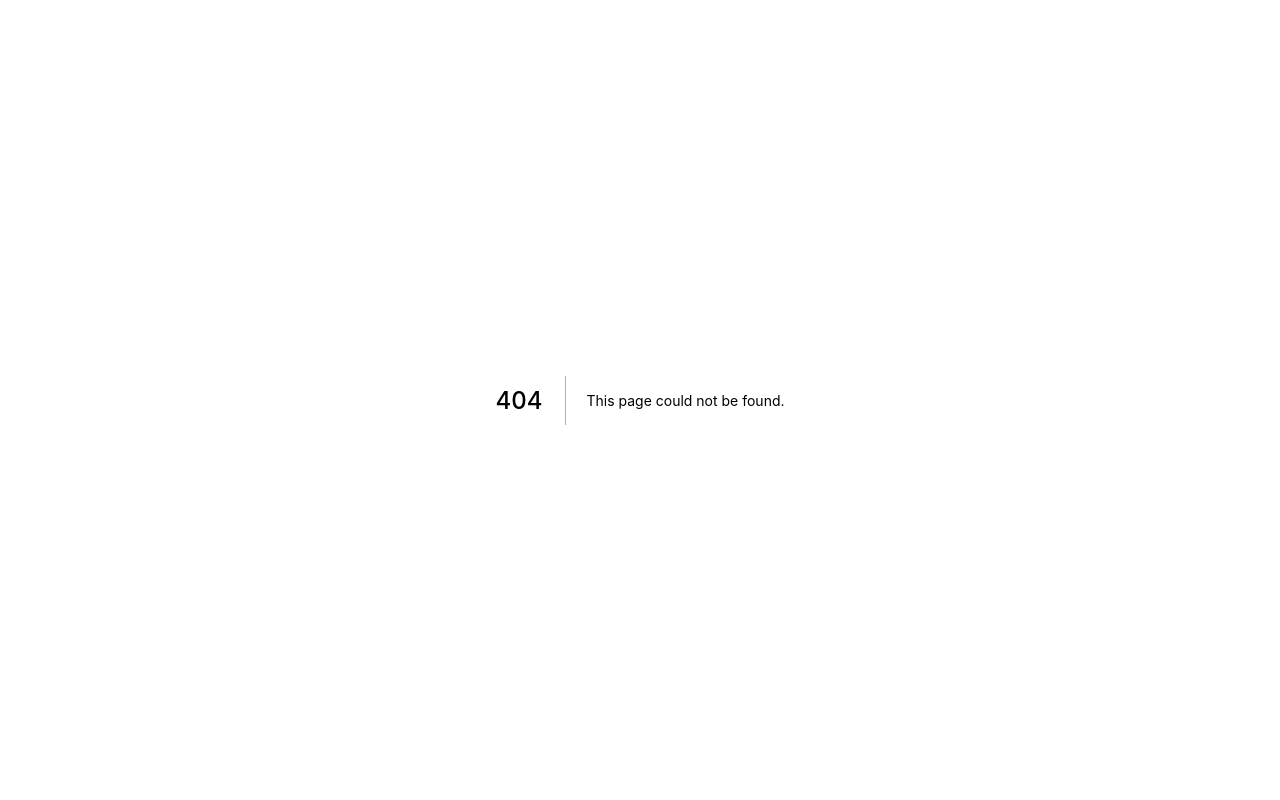
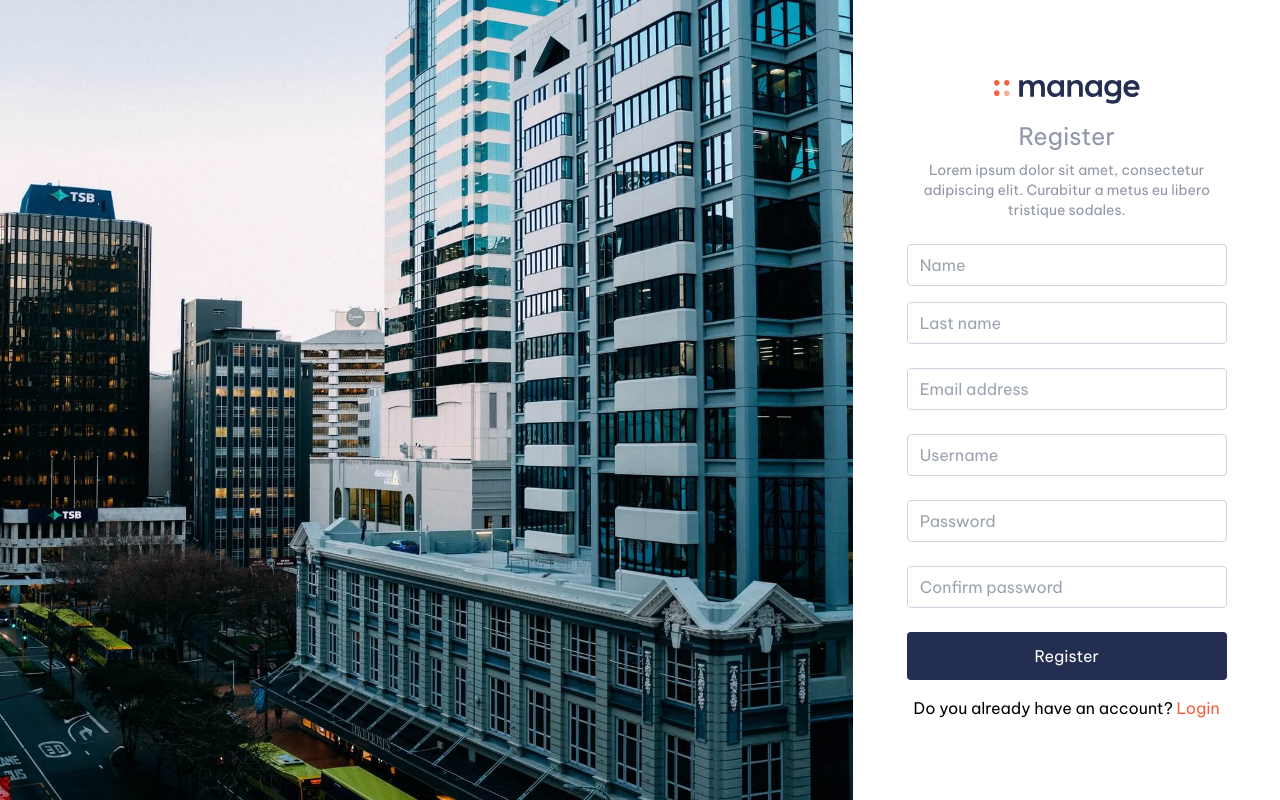
Before and after one commit to fervillalbag/metalhead, a Next.js app in the folder app/: page /register in a window 1280 px wide. Before the commit this address had no page. Built offline with nearby package versions, Linux system fonts and the light colour scheme.

Commit message:
feat: ui login and register pages

```diff
--- a/app/src/components/Navbar.tsx
+++ b/app/src/components/Navbar.tsx
@@ -3,7 +3,7 @@ import Link from "next/link";
 import { useRouter } from "next/router";
 import { LazyLoadImage } from "react-lazy-load-image-component";
 
-import { FaTimes, FaBars, FaShoppingCart } from "react-icons/fa";
+import { FaTimes, FaBars, FaShoppingCart, FaUserAlt } from "react-icons/fa";
 import { CartContextModal } from "@/context/CartContextModal";
 import { MenuContext } from "@/context/MenuContext";
 import { useCart } from "@/hooks/useCart";
@@ -143,6 +143,13 @@ const Navbar: React.FC = () => {
             </span>
           </button>
         </div>
+        <div className="ml-6">
+          <Link href="/login">
+            <a className="text-3xl text-slate-500">
+              <FaUserAlt />
+            </a>
+          </Link>
+        </div>
       </div>
     </nav>
   );
--- /dev/null
+++ b/app/src/pages/login.tsx
@@ -0,0 +1,66 @@
+import Link from "next/link";
+import React from "react";
+import { LazyLoadImage } from "react-lazy-load-image-component";
+
+const Login: React.FC = () => {
+  return (
+    <div className="sm:grid sm:grid-cols-2 lg:grid-cols-3 h-screen sm:overflow-y-hidden">
+      <div className="lg:col-start-1 lg:col-end-3 h-24 sm:h-screen">
+        <LazyLoadImage
+          src="/auth-image.jpeg"
+          alt=""
+          className="w-screen h-24 sm:h-screen object-cover"
+          effect="blur"
+        />
+      </div>
+      <div className="flex flex-col h-[calc(100vh_-_96px)] justify-center w-11/12 sm:w-9/12 mx-auto">
+        <div className="flex justify-center mb-4">
+          <div>
+            <img src="/logo.svg" alt="" />
+          </div>
+        </div>
+        <span className="block text-2xl text-center text-DarkGrayishBlue">
+          Login
+        </span>
+        <span className="block text-center mt-2 text-DarkGrayishBlue text-sm">
+          Lorem ipsum dolor sit amet, consectetur adipiscing elit. Curabitur a
+          metus eu libero tristique sodales.
+        </span>
+
+        <div className="mt-6">
+          <div className="mb-4">
+            <input
+              type="text"
+              className="w-full block border border-slate-300 rounded px-3 py-2 focus:border-slate-500 focus:outline-0 transition-all duration-300"
+              // value={data?.title}
+              // onChange={(e) => setData({ ...data, title: e.target.value })}
+              placeholder="Email address"
+            />
+          </div>
+          <div className="mb-6">
+            <input
+              type="password"
+              className="w-full block border border-slate-300 rounded px-3 py-2 focus:border-slate-500 focus:outline-0 transition-all duration-300"
+              // value={data?.title}
+              // onChange={(e) => setData({ ...data, title: e.target.value })}
+              placeholder="Password"
+            />
+          </div>
+          <div>
+            <button className="py-3 bg-DarkBlue w-full block text-white rounded">
+              Login
+            </button>
+          </div>
+          <span className="block mt-4 text-center">
+            Do not you have an account yet?{" "}
+            <Link href="/register">
+              <a className="text-BrightRed">Register</a>
+            </Link>
+          </span>
+        </div>
+      </div>
+    </div>
+  );
+};
+
+export default Login;
--- /dev/null
+++ b/app/src/pages/register.tsx
@@ -0,0 +1,102 @@
+import Link from "next/link";
+import React from "react";
+import { LazyLoadImage } from "react-lazy-load-image-component";
+
+const Register: React.FC = () => {
+  return (
+    <div className="sm:grid sm:grid-cols-2 lg:grid-cols-3 h-screen sm:overflow-y-hidden">
+      <div className="lg:col-start-1 lg:col-end-3 h-24 sm:h-screen">
+        <LazyLoadImage
+          src="/auth-image.jpeg"
+          alt=""
+          className="w-screen h-24 sm:h-screen object-cover"
+          effect="blur"
+        />
+      </div>
+      <div className="flex flex-col py-10 justify-center w-11/12 sm:w-9/12 mx-auto">
+        <div className="flex justify-center mb-4">
+          <div>
+            <img src="/logo.svg" alt="" />
+          </div>
+        </div>
+        <span className="block text-2xl text-center text-DarkGrayishBlue">
+          Register
+        </span>
+        <span className="block text-center mt-2 text-DarkGrayishBlue text-sm">
+          Lorem ipsum dolor sit amet, consectetur adipiscing elit. Curabitur a
+          metus eu libero tristique sodales.
+        </span>
+
+        <div className="mt-6">
+          <div className="mb-4">
+            <input
+              type="text"
+              className="w-full block border border-slate-300 rounded px-3 py-2 focus:border-slate-500 focus:outline-0 transition-all duration-300"
+              // value={data?.title}
+              // onChange={(e) => setData({ ...data, title: e.target.value })}
+              placeholder="Name"
+            />
+          </div>
+          <div className="mb-6">
+            <input
+              type="text"
+              className="w-full block border border-slate-300 rounded px-3 py-2 focus:border-slate-500 focus:outline-0 transition-all duration-300"
+              // value={data?.title}
+              // onChange={(e) => setData({ ...data, title: e.target.value })}
+              placeholder="Last name"
+            />
+          </div>
+          <div className="mb-6">
+            <input
+              type="text"
+              className="w-full block border border-slate-300 rounded px-3 py-2 focus:border-slate-500 focus:outline-0 transition-all duration-300"
+              // value={data?.title}
+              // onChange={(e) => setData({ ...data, title: e.target.value })}
+              placeholder="Email address"
+            />
+          </div>
+          <div className="mb-6">
+            <input
+              type="text"
+              className="w-full block border border-slate-300 rounded px-3 py-2 focus:border-slate-500 focus:outline-0 transition-all duration-300"
+              // value={data?.title}
+              // onChange={(e) => setData({ ...data, title: e.target.value })}
+              placeholder="Username"
+            />
+          </div>
+          <div className="mb-6">
+            <input
+              type="password"
+              className="w-full block border border-slate-300 rounded px-3 py-2 focus:border-slate-500 focus:outline-0 transition-all duration-300"
+              // value={data?.title}
+              // onChange={(e) => setData({ ...data, title: e.target.value })}
+              placeholder="Password"
+            />
+          </div>
+          <div className="mb-6">
+            <input
+              type="password"
+              className="w-full block border border-slate-300 rounded px-3 py-2 focus:border-slate-500 focus:outline-0 transition-all duration-300"
+              // value={data?.title}
+              // onChange={(e) => setData({ ...data, title: e.target.value })}
+              placeholder="Confirm password"
+            />
+          </div>
+          <div>
+            <button className="py-3 bg-DarkBlue w-full block text-white rounded">
+              Register
+            </button>
+          </div>
+          <span className="block mt-4 text-center">
+            Do you already have an account?{" "}
+            <Link href="/login">
+              <a className="text-BrightRed">Login</a>
+            </Link>
+          </span>
+        </div>
+      </div>
+    </div>
+  );
+};
+
+export default Register;
```
Also changed, not shown: app/public/auth-image.jpeg (added).
